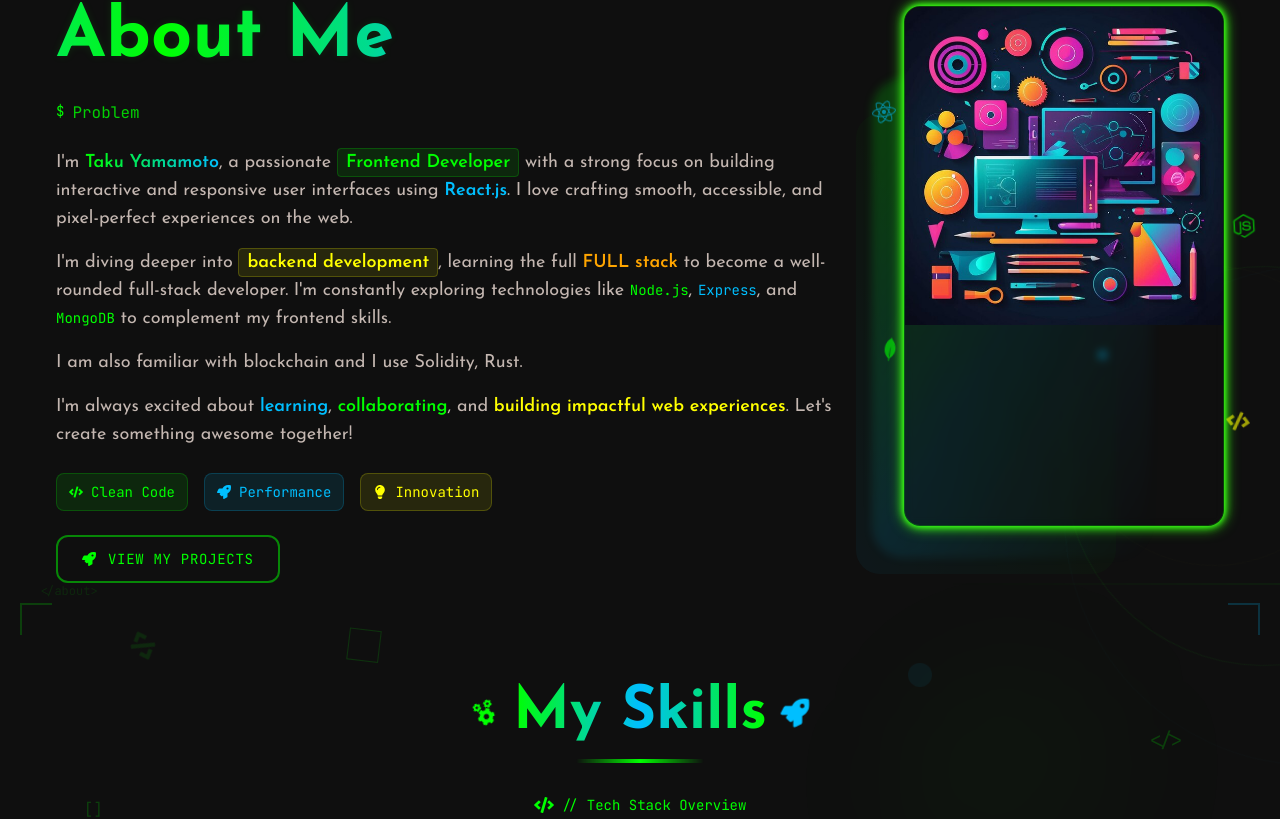
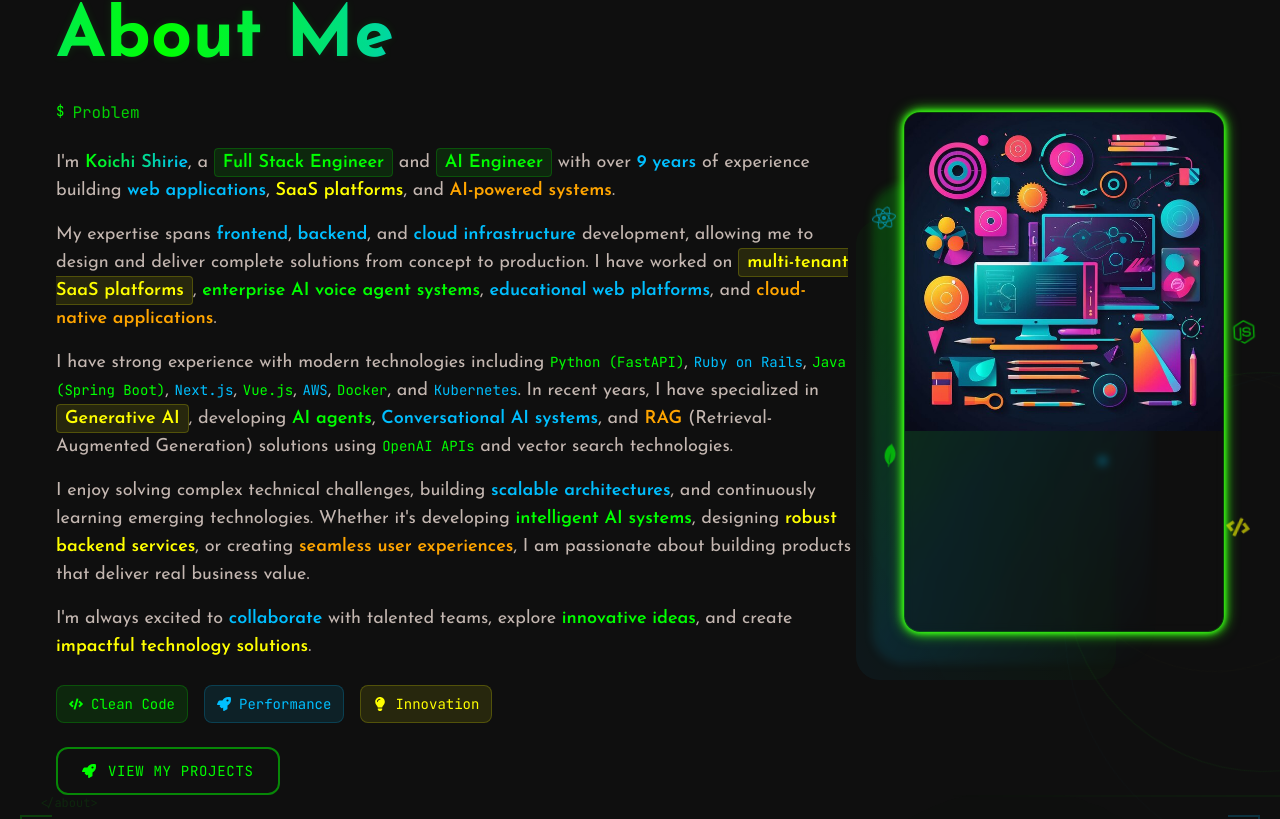
Before and after one commit to strong79/Portfolio, a React (Vite) app: page / in a window 1280 px wide. Shown: the part 1008-1827 px from the top of the page. Built offline with nearby package versions, Linux system fonts and the light colour scheme.

Commit message:
fix: update the content of intro

```diff
--- a/json/name.json
+++ b/json/name.json
@@ -1,4 +1,4 @@
 {
-   "firstname":"Yamamoto",
-   "lastname":"Taku"
+   "firstname":"Shirie",
+   "lastname":"Koichi"
 }
--- a/src/components/aboutMeSection/AboutMeText.jsx
+++ b/src/components/aboutMeSection/AboutMeText.jsx
@@ -4,7 +4,6 @@ import { motion } from "framer-motion";
 import { fadeIn } from "../../framerMotion/variants";
 import TypewriterEffect from "../ui/TypewriterEffect";
 import name from "../../../json/name.json"
-import addAboutMe from "../../../json/addAboutMe.json"
 
 const AboutMeText = () => {
   const highlights = [
@@ -74,38 +73,87 @@ const AboutMeText = () => {
           <span className="text-transparent bg-clip-text bg-gradient-to-r from-green to-cyan font-semibold">
             {name.lastname} {name.firstname}
           </span>
-          , a passionate{" "}
+          , a{" "}
           <span className="text-green font-semibold px-2 py-1 bg-green/10 rounded border border-green/20">
-            Frontend Developer
+            Full Stack Engineer
           </span>{" "}
-          with a strong focus on building interactive and responsive user interfaces using{" "}
-          <span className="text-cyan font-semibold">React.js</span>.
-          I love crafting smooth, accessible, and pixel-perfect experiences on the web.
+          and{" "}
+          <span className="text-green font-semibold px-2 py-1 bg-green/10 rounded border border-green/20">
+            AI Engineer
+          </span>{" "}
+          with over{" "}
+          <span className="text-cyan font-semibold">9 years</span> of experience
+          building{" "}
+          <span className="text-cyan font-semibold">web applications</span>,{" "}
+          <span className="text-yellow font-semibold">SaaS platforms</span>, and{" "}
+          <span className="text-orange font-semibold">AI-powered systems</span>.
         </p>
 
         <p className="text-lg">
-          I&apos;m diving deeper into{" "}
+          My expertise spans{" "}
+          <span className="text-cyan font-semibold">frontend</span>,{" "}
+          <span className="text-cyan font-semibold">backend</span>, and{" "}
+          <span className="text-cyan font-semibold">cloud infrastructure</span>{" "}
+          development, allowing me to design and deliver complete solutions from
+          concept to production. I have worked on{" "}
           <span className="text-yellow font-semibold px-2 py-1 bg-yellow/10 rounded border border-yellow/20">
-            backend development
+            multi-tenant SaaS platforms
           </span>
-          , learning the full{" "}
-          <span className="text-orange font-semibold">FULL stack</span>{" "}
-          to become a well-rounded full-stack developer. I&apos;m constantly exploring technologies like{" "}
-          <span className="text-green font-mono text-sm">Node.js</span>,{" "}
-          <span className="text-cyan font-mono text-sm">Express</span>, and{" "}
-          <span className="text-green font-mono text-sm">MongoDB</span>{" "}
-          to complement my frontend skills.
-        </p>
-        <p className="text-lg">
-          {addAboutMe.blockchain}
+          ,{" "}
+          <span className="text-green font-semibold">
+            enterprise AI voice agent systems
+          </span>
+          ,{" "}
+          <span className="text-cyan font-semibold">educational web platforms</span>
+          , and{" "}
+          <span className="text-orange font-semibold">cloud-native applications</span>.
         </p>
 
         <p className="text-lg">
-          I&apos;m always excited about{" "}
-          <span className="text-cyan font-semibold">learning</span>,{" "}
-          <span className="text-green font-semibold">collaborating</span>, and{" "}
-          <span className="text-yellow font-semibold">building impactful web experiences</span>.
-          Let&apos;s create something awesome together!
+          I have strong experience with modern technologies including{" "}
+          <span className="text-green font-mono text-sm">Python (FastAPI)</span>,{" "}
+          <span className="text-cyan font-mono text-sm">Ruby on Rails</span>,{" "}
+          <span className="text-green font-mono text-sm">Java (Spring Boot)</span>,{" "}
+          <span className="text-cyan font-mono text-sm">Next.js</span>,{" "}
+          <span className="text-green font-mono text-sm">Vue.js</span>,{" "}
+          <span className="text-cyan font-mono text-sm">AWS</span>,{" "}
+          <span className="text-green font-mono text-sm">Docker</span>, and{" "}
+          <span className="text-cyan font-mono text-sm">Kubernetes</span>. In recent
+          years, I have specialized in{" "}
+          <span className="text-yellow font-semibold px-2 py-1 bg-yellow/10 rounded border border-yellow/20">
+            Generative AI
+          </span>
+          , developing{" "}
+          <span className="text-green font-semibold">AI agents</span>,{" "}
+          <span className="text-cyan font-semibold">Conversational AI systems</span>
+          , and{" "}
+          <span className="text-orange font-semibold">RAG</span>{" "}
+          (Retrieval-Augmented Generation) solutions using{" "}
+          <span className="text-green font-mono text-sm">OpenAI APIs</span> and vector
+          search technologies.
+        </p>
+
+        <p className="text-lg">
+          I enjoy solving complex technical challenges, building{" "}
+          <span className="text-cyan font-semibold">scalable architectures</span>, and
+          continuously learning emerging technologies. Whether it&apos;s developing{" "}
+          <span className="text-green font-semibold">intelligent AI systems</span>,
+          designing{" "}
+          <span className="text-yellow font-semibold">robust backend services</span>, or
+          creating{" "}
+          <span className="text-orange font-semibold">seamless user experiences</span>, I
+          am passionate about building products that deliver real business value.
+        </p>
+
+        <p className="text-lg">
+          I&apos;m always excited to{" "}
+          <span className="text-cyan font-semibold">collaborate</span> with talented
+          teams, explore{" "}
+          <span className="text-green font-semibold">innovative ideas</span>, and create{" "}
+          <span className="text-yellow font-semibold">
+            impactful technology solutions
+          </span>
+          .
         </p>
       </motion.div>
 
```
